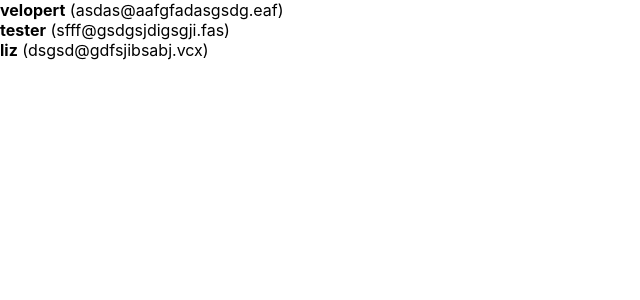
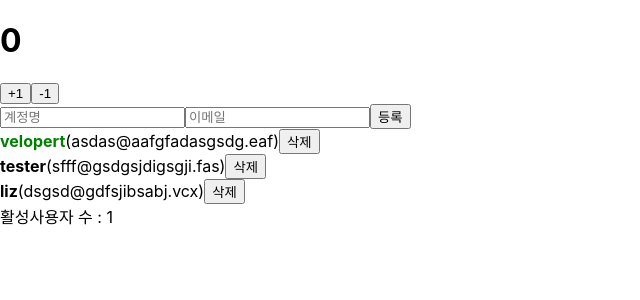
Before and after one commit to FOX-P1/begin-react, a React (Create React App) app: page / in a window 1280 px wide. Shown: the top 300 px of the page, without its empty margins (0-640 px from the left). Built offline with nearby package versions, Linux system fonts and the light colour scheme.

Commit message:
react_again_3

```diff
--- a/src/App.js
+++ b/src/App.js
@@ -1,9 +1,15 @@
-import React, { useState } from "react";
+import React, { useState, useRef, useMemo, useCallback } from "react";
+// import Counter from "./Counter";
+// import InputSample from "./inputSample";
+import UserList from "./UserList";
+import CreateUser from "./createUser";
 import Counter from "./Counter";
-import InputSample from "./inputSample";
-import UserList from "./UserList";
 
 function App() {
+    const countActionUsers = (users) => {
+        console.log("활성 사용자 수를 세는중...");
+        return users.filter((user) => user.active).length;
+    };
     // const [show, setShow] = useState(false);
     // const showSample = () => {
     //     setShow(true);
@@ -11,9 +17,79 @@ function App() {
     // const hideSample = () => {
     //     setShow(false);
     // };
+    const [inputs, setInputs] = useState({
+        username: "",
+        email: "",
+    });
+    const { username, email } = inputs;
+    const onChange = useCallback((event) => {
+        const { name, value } = event.target;
+        setInputs((inputs) => ({
+            ...inputs,
+            [name]: value,
+        }));
+    }, []);
+    const [users, setUsers] = useState([
+        {
+            id: 1,
+            username: "velopert",
+            email: "asdas@aafgfadasgsdg.eaf",
+            active: true,
+        },
+        {
+            id: 2,
+            username: "tester",
+            email: "sfff@gsdgsjdigsgji.fas",
+            active: false,
+        },
+        {
+            id: 3,
+            username: "liz",
+            email: "dsgsd@gdfsjibsabj.vcx",
+            active: false,
+        },
+    ]);
 
+    const nextId = useRef(4);
+    const onCreate = useCallback(() => {
+        const user = {
+            id: nextId.current,
+            username,
+            email,
+        };
+        setUsers((users) => users.concat(user));
+
+        setInputs({
+            username: "",
+            email: "",
+        });
+        nextId.current += 1;
+    }, [username, email]);
+
+    const onRemove = useCallback((id) => {
+        setUsers((users) => users.filter((user) => user.id !== id));
+    }, []);
+
+    const onToggle = useCallback((id) => {
+        setUsers((users) =>
+            users.map((user) =>
+                user.id === id ? { ...user, active: !user.active } : user
+            )
+        );
+    }, []);
+    const count = useMemo(() => countActionUsers(users), [users]);
     return (
-        <UserList />
+        <>
+            <Counter />
+            <CreateUser
+                username={username}
+                email={email}
+                onChange={onChange}
+                onCreate={onCreate}
+            />
+            <UserList users={users} onRemove={onRemove} onToggle={onToggle} />
+            <div>활성사용자 수 : {count}</div>
+        </>
         // <div>
         //     <InputSample show={show} />
         //     <button onClick={showSample}>Show</button>
--- a/src/Counter.js
+++ b/src/Counter.js
@@ -1,32 +1,66 @@
-import React, { useState } from "react";
+import React, { useReducer } from "react";
+
+function reducer(state, action) {
+    switch (action.type) {
+        case "INCREMENT":
+            return state + 1;
+        case "DECREMENT":
+            return state - 1;
+        default:
+            return state;
+    }
+}
 
 function Counter() {
-    const [changeNum, setChangeNum] = useState(0);
-    const [number, setNumber] = useState(0);
+    const [number, dispatch] = useReducer(reducer, 0);
 
     const onIncrease = () => {
-        console.log(typeof number);
-        console.log(typeof changeNum);
-        setNumber((prevNumber) => prevNumber + changeNum);
+        dispatch({ type: "INCREMENT" });
     };
     const onDecrease = () => {
-        console.log(typeof number);
-        console.log(typeof changeNum);
-        setNumber((prevNumber) => prevNumber - changeNum);
-    };
-
-    const onChange = (event) => {
-        setChangeNum(parseInt(event.target.value, 10));
+        dispatch({ type: "DECREMENT" });
     };
 
     return (
         <div>
             <h1>{number}</h1>
-            <input type="text" onChange={onChange} value={changeNum} />
-            <button onClick={onIncrease}>+</button>
-            <button onClick={onDecrease}>-</button>
+            <button onClick={onIncrease}>+1</button>
+            <button onClick={onDecrease}>-1</button>
         </div>
     );
 }
 
 export default Counter;
+
+// import React, { useState } from "react";
+
+// function Counter() {
+//     const [changeNum, setChangeNum] = useState(0);
+//     const [number, setNumber] = useState(0);
+
+//     const onIncrease = () => {
+//         console.log(typeof number);
+//         console.log(typeof changeNum);
+//         setNumber((prevNumber) => prevNumber + changeNum);
+//     };
+//     const onDecrease = () => {
+//         console.log(typeof number);
+//         console.log(typeof changeNum);
+//         setNumber((prevNumber) => prevNumber - changeNum);
+//     };
+
+//     const onChange = (event) => {
+//         setChangeNum(parseInt(event.target.value, 10));
+//     };
+
+//     return (
+//         <div>
+//             <h1>{number}</h1>
+//             <input type="number" onChange={onChange} value={changeNum} />
+//             <button onClick={onIncrease}>+</button>
+//             <button onClick={onDecrease}>-</button>
+//         </div>
+//     );
+// }
+
+// export default Counter;
--- a/src/UserList.js
+++ b/src/UserList.js
@@ -1,39 +1,48 @@
-import React from "react";
+import React, { useEffect } from "react";
 
-function User({ user }) {
+const User = React.memo(function User({ user, onRemove, onToggle }) {
+    useEffect(() => {
+        console.log(user);
+    }, [user]);
     return (
         <div>
-            <b>{user.username}</b> <span>({user.email})</span>
+            <b
+                style={{
+                    cursor: "pointer",
+                    color: user.active ? "green" : "black",
+                }}
+                onClick={() => onToggle(user.id)}>
+                {user.username}
+            </b>
+            <span>({user.email})</span>
+            <button onClick={() => onRemove(user.id)}>삭제</button>
         </div>
     );
-}
+});
 
-function UserList() {
-    const users = [
-        {
-            id: 1,
-            username: "velopert",
-            email: "asdas@aafgfadasgsdg.eaf",
-        },
-        {
-            id: 2,
-            username: "tester",
-            email: "sfff@gsdgsjdigsgji.fas",
-        },
-        {
-            id: 3,
-            username: "liz",
-            email: "dsgsd@gdfsjibsabj.vcx",
-        },
-    ];
-
+function UserList({ users, onRemove, onToggle }) {
+    // const timerId = useRef(null);
+    // const increament = () => {
+    //     console.log("increment", new Date());
+    // };
+    // React.useEffect(() => {
+    //     timerId.current = setInterval(increament, 1000);
+    //     return () => {
+    //         if (timerId.current) clearInterval(timerId.current);
+    //     };
+    // }, []);
     return (
         <div>
-            {users.map((user, index) => (
-                <User user={user} key={index} />
+            {users.map((user) => (
+                <User
+                    user={user}
+                    key={user.id}
+                    onRemove={onRemove}
+                    onToggle={onToggle}
+                />
             ))}
         </div>
     );
 }
 
-export default UserList;
+export default React.memo(UserList);
--- /dev/null
+++ b/src/createUser.js
@@ -0,0 +1,23 @@
+import React from "react";
+
+function CreateUser({ username, email, onChange, onCreate }) {
+    return (
+        <div>
+            <input
+                name="username"
+                placeholder="계정명"
+                onChange={onChange}
+                value={username}
+            />
+            <input
+                name="email"
+                placeholder="이메일"
+                onChange={onChange}
+                value={email}
+            />
+            <button onClick={onCreate}>등록</button>
+        </div>
+    );
+}
+
+export default React.memo(CreateUser);
```
Also changed, not shown: src/index.js (+9 -9 lines).
